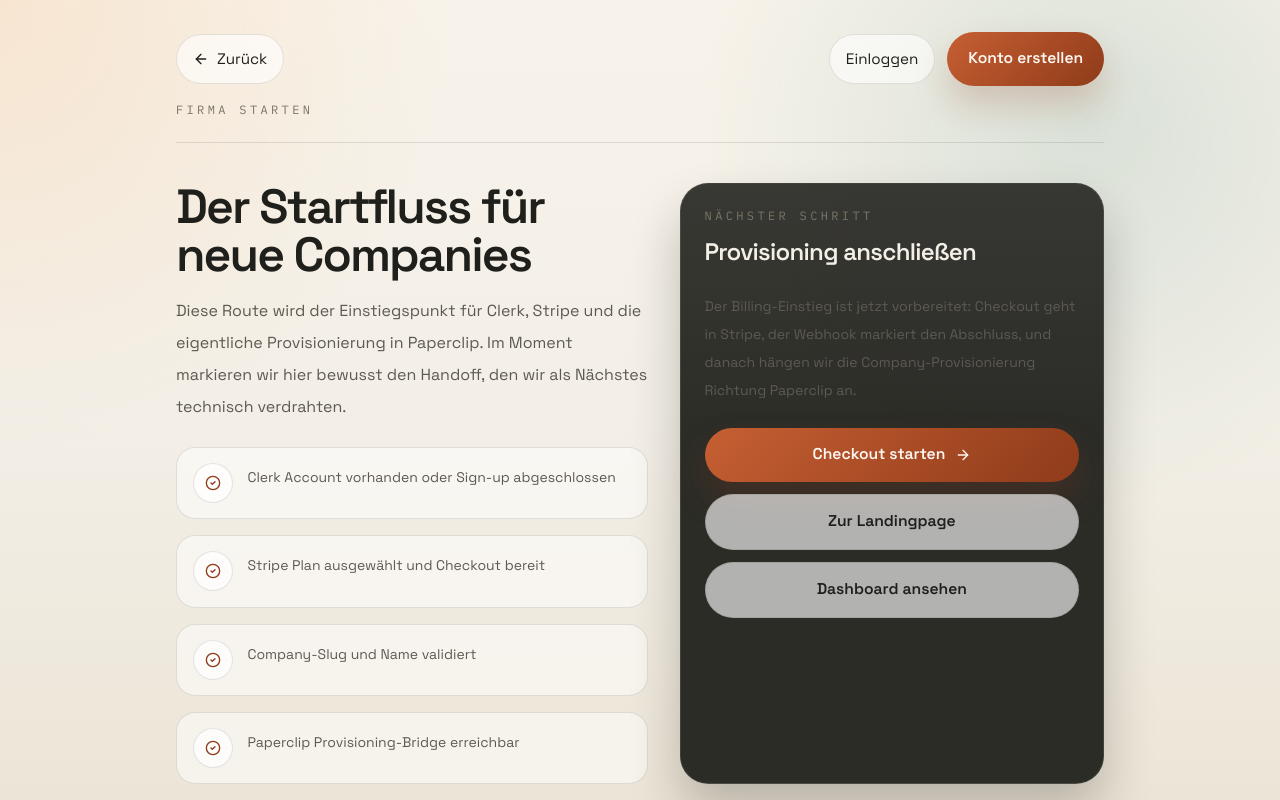
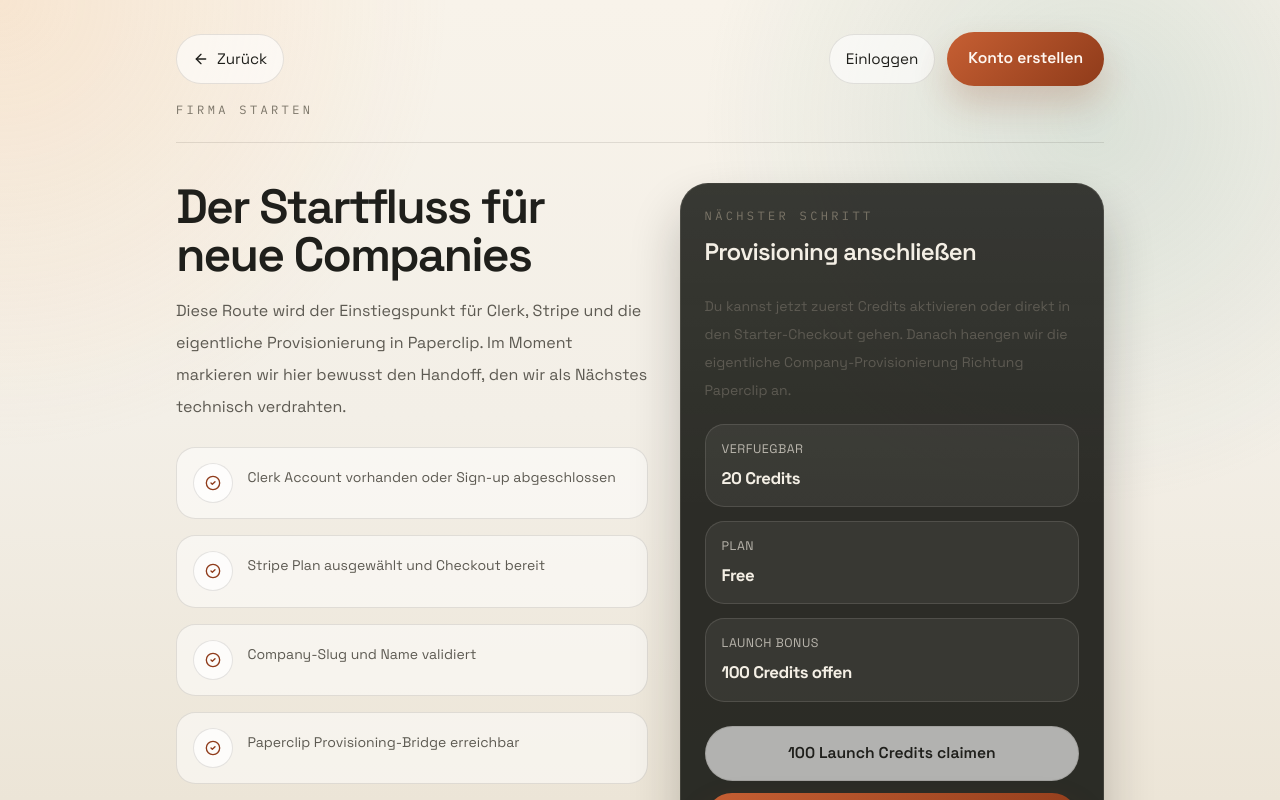
Before and after one commit to Nuculeus/AutopilotGmbH, a Next.js app in the folder wrapper/: page /start in a window 1280 px wide. Shown: the top 800 px of the page. Built offline with nearby package versions, Linux system fonts and the light colour scheme; no server answers.

Commit message:
feat: add launch credits policy and claim flow

```diff
--- /dev/null
+++ b/wrapper/app/api/credits/claim/route.ts
@@ -0,0 +1,46 @@
+import { auth, clerkClient } from "@clerk/nextjs/server";
+import { NextResponse } from "next/server";
+import {
+  CREDIT_POLICY,
+  getLaunchBonusExpiryDate,
+  normalizeCreditMetadata,
+} from "@/lib/credits";
+
+export async function POST(request: Request) {
+  const { userId } = await auth();
+
+  if (!userId) {
+    return NextResponse.redirect(new URL("/sign-in", request.url), 303);
+  }
+
+  const client = await clerkClient();
+  const user = await client.users.getUser(userId);
+  const current = normalizeCreditMetadata(user.publicMetadata?.autopilotCredits);
+
+  if (current.launchBonusClaimed) {
+    return NextResponse.redirect(
+      new URL("/start?credits=already-claimed", request.url),
+      303,
+    );
+  }
+
+  await client.users.updateUserMetadata(userId, {
+    publicMetadata: {
+      autopilotCredits: {
+        ...current,
+        plan: current.plan === "free" ? "launch" : current.plan,
+        launchBonusClaimed: true,
+        launchBonusClaimedAt: new Date().toISOString(),
+        launchBonusExpiresAt: getLaunchBonusExpiryDate(),
+      },
+    },
+  });
+
+  return NextResponse.redirect(
+    new URL(
+      `/start?credits=claimed&bonus=${CREDIT_POLICY.launchBonusCredits}`,
+      request.url,
+    ),
+    303,
+  );
+}
--- a/wrapper/app/api/stripe/checkout/route.ts
+++ b/wrapper/app/api/stripe/checkout/route.ts
@@ -32,6 +32,7 @@ export async function POST(request: Request) {
     metadata: {
       clerkUserId: userId,
       flow: "autopilot-company-start",
+      targetPlan: "starter",
     },
   });
 
--- a/wrapper/app/dashboard/page.tsx
+++ b/wrapper/app/dashboard/page.tsx
@@ -1,35 +1,40 @@
 import Link from "next/link";
 import { Activity, ArrowRight, BadgeEuro, FileBarChart2, Shield } from "lucide-react";
 import { AuthControls } from "../../components/auth-controls";
+import { formatPlanLabel } from "../../lib/credits";
+import { getCurrentUserState } from "../../lib/current-user";
 
+export default async function DashboardPage() {
+  const { creditSummary } = await getCurrentUserState();
   const cards = [
     {
-    label: "Monatlicher Umsatz",
-    value: "12.480 EUR",
-    detail: "aus drei aktiven Companies",
+      label: "Verfuegbare Credits",
+      value: String(creditSummary.availableCredits),
+      detail: `${creditSummary.freeTrialCredits} Trial + ${creditSummary.launchBonusCredits} Launch + ${creditSummary.monthlyPlanCredits} Plan`,
       icon: BadgeEuro,
     },
     {
-    label: "Agentenläufe",
-    value: "48",
-    detail: "seit Mitternacht ausgeführt",
+      label: "Aktiver Plan",
+      value: formatPlanLabel(creditSummary.plan),
+      detail: "Steuert Monatscredits und Feature-Grenzen",
       icon: Activity,
     },
     {
-    label: "Compliance",
-    value: "gruen",
-    detail: "Consent und Logs im Rahmen",
+      label: "Launch Bonus",
+      value: creditSummary.launchBonusClaimed ? "aktiv" : "offen",
+      detail: creditSummary.launchBonusExpiresAt
+        ? `gueltig bis ${new Date(creditSummary.launchBonusExpiresAt).toLocaleDateString("de-DE")}`
+        : "100 Bonuscredits fuer den Launch-Claim",
       icon: Shield,
     },
     {
-    label: "DATEV Export",
-    value: "bereit",
-    detail: "letzte Aktualisierung 07:42",
+      label: "Verbrauchte Credits",
+      value: String(creditSummary.consumedCredits),
+      detail: "Wird spaeter pro Workflow und Agentenlauf belastet",
       icon: FileBarChart2,
     },
   ];
 
-export default function DashboardPage() {
   return (
     <main className="mx-auto flex min-h-screen w-full max-w-7xl flex-col px-6 py-8 sm:px-10 lg:px-12">
       <div className="flex flex-col gap-4 border-b border-[var(--line)] pb-6">
@@ -95,7 +100,7 @@ export default function DashboardPage() {
             <div className="milestone-row">
               <span className="milestone-index">01</span>
               <p className="text-sm leading-7 text-[var(--soft)]">
-                Checkout bestätigen und Billing-Status auf aktiv setzen.
+                Launch-Credits claimen oder Starter-Checkout abschliessen.
               </p>
             </div>
             <div className="milestone-row">
--- a/wrapper/app/globals.css
+++ b/wrapper/app/globals.css
@@ -240,6 +240,35 @@ a {
   backdrop-filter: blur(12px);
 }
 
+.credits-stack {
+  display: grid;
+  gap: 0.85rem;
+  margin-top: 1.25rem;
+}
+
+.credit-stat {
+  border-radius: 1.2rem;
+  border: 1px solid rgba(255, 245, 232, 0.12);
+  background: rgba(255, 255, 255, 0.06);
+  padding: 0.95rem 1rem;
+}
+
+.credit-label {
+  display: block;
+  font-size: 0.78rem;
+  letter-spacing: 0.04em;
+  text-transform: uppercase;
+  color: rgba(244, 239, 229, 0.68);
+}
+
+.credit-value {
+  display: block;
+  margin-top: 0.45rem;
+  font-size: 1.05rem;
+  letter-spacing: -0.03em;
+  color: var(--panel-ink);
+}
+
 @media (max-width: 640px) {
   .metrics-grid {
     grid-template-columns: 1fr;
--- a/wrapper/app/start/page.tsx
+++ b/wrapper/app/start/page.tsx
@@ -1,6 +1,8 @@
 import Link from "next/link";
 import { ArrowLeft, ArrowRight, CheckCircle2 } from "lucide-react";
 import { AuthControls } from "../../components/auth-controls";
+import { formatPlanLabel } from "../../lib/credits";
+import { getCurrentUserState } from "../../lib/current-user";
 
 const checklist = [
   "Clerk Account vorhanden oder Sign-up abgeschlossen",
@@ -9,7 +11,9 @@ const checklist = [
   "Paperclip Provisioning-Bridge erreichbar",
 ];
 
-export default function StartPage() {
+export default async function StartPage() {
+  const { creditSummary } = await getCurrentUserState();
+
   return (
     <main className="mx-auto flex min-h-screen w-full max-w-5xl flex-col px-6 py-8 sm:px-10 lg:px-12">
       <div className="flex flex-col gap-4 border-b border-[var(--line)] pb-6">
@@ -64,15 +68,43 @@ export default function StartPage() {
           </div>
 
           <p className="text-sm leading-7 text-[var(--soft)]">
-            Der Billing-Einstieg ist jetzt vorbereitet: Checkout geht in Stripe,
-            der Webhook markiert den Abschluss, und danach hängen wir die
+            Du kannst jetzt zuerst Credits aktivieren oder direkt in den
+            Starter-Checkout gehen. Danach haengen wir die eigentliche
             Company-Provisionierung Richtung Paperclip an.
           </p>
 
+          <div className="credits-stack">
+            <div className="credit-stat">
+              <span className="credit-label">Verfuegbar</span>
+              <strong className="credit-value">
+                {creditSummary.availableCredits} Credits
+              </strong>
+            </div>
+            <div className="credit-stat">
+              <span className="credit-label">Plan</span>
+              <strong className="credit-value">
+                {formatPlanLabel(creditSummary.plan)}
+              </strong>
+            </div>
+            <div className="credit-stat">
+              <span className="credit-label">Launch Bonus</span>
+              <strong className="credit-value">
+                {creditSummary.launchBonusClaimed ? "bereits aktiviert" : "100 Credits offen"}
+              </strong>
+            </div>
+          </div>
+
           <div className="mt-6 flex flex-col gap-3">
+            {creditSummary.bonusEligible ? (
+              <form action="/api/credits/claim" method="POST">
+                <button className="secondary-cta w-full" type="submit">
+                  100 Launch Credits claimen
+                </button>
+              </form>
+            ) : null}
             <form action="/api/stripe/checkout" method="POST">
               <button className="primary-cta w-full" type="submit">
-                Checkout starten
+                Starter Checkout starten
                 <ArrowRight className="h-4 w-4" />
               </button>
             </form>
--- /dev/null
+++ b/wrapper/lib/credits.ts
@@ -0,0 +1,117 @@
+export const CREDIT_POLICY = {
+  freeTrialCredits: 20,
+  launchBonusCredits: 100,
+  starterMonthlyCredits: 50,
+  proMonthlyCredits: 200,
+  launchBonusExpiryDays: 30,
+  topUpPricePerCreditEur: 0.5,
+} as const;
+
+export type AutopilotPlan = "free" | "launch" | "starter" | "pro";
+
+export type CreditMetadata = {
+  plan?: AutopilotPlan;
+  launchBonusClaimed?: boolean;
+  launchBonusClaimedAt?: string;
+  launchBonusExpiresAt?: string;
+  consumedCredits?: number;
+  manualCredits?: number;
+  stripeCustomerId?: string;
+  lastCheckoutSessionId?: string;
+};
+
+export type CreditSummary = {
+  plan: AutopilotPlan;
+  freeTrialCredits: number;
+  launchBonusCredits: number;
+  monthlyPlanCredits: number;
+  manualCredits: number;
+  consumedCredits: number;
+  availableCredits: number;
+  launchBonusClaimed: boolean;
+  launchBonusExpiresAt: string | null;
+  bonusEligible: boolean;
+};
+
+export function normalizeCreditMetadata(
+  value: unknown,
+): Required<Pick<CreditMetadata, "plan" | "launchBonusClaimed" | "consumedCredits" | "manualCredits">> &
+  Omit<CreditMetadata, "plan" | "launchBonusClaimed" | "consumedCredits" | "manualCredits"> {
+  const source = value && typeof value === "object" ? (value as CreditMetadata) : {};
+
+  return {
+    plan:
+      source.plan === "launch" ||
+      source.plan === "starter" ||
+      source.plan === "pro"
+        ? source.plan
+        : "free",
+    launchBonusClaimed: Boolean(source.launchBonusClaimed),
+    launchBonusClaimedAt: source.launchBonusClaimedAt,
+    launchBonusExpiresAt: source.launchBonusExpiresAt,
+    consumedCredits: Number(source.consumedCredits ?? 0),
+    manualCredits: Number(source.manualCredits ?? 0),
+    stripeCustomerId: source.stripeCustomerId,
+    lastCheckoutSessionId: source.lastCheckoutSessionId,
+  };
+}
+
+export function getPlanCredits(plan: AutopilotPlan) {
+  switch (plan) {
+    case "starter":
+      return CREDIT_POLICY.starterMonthlyCredits;
+    case "pro":
+      return CREDIT_POLICY.proMonthlyCredits;
+    default:
+      return 0;
+  }
+}
+
+export function summarizeCredits(value: unknown): CreditSummary {
+  const metadata = normalizeCreditMetadata(value);
+  const freeTrialCredits = CREDIT_POLICY.freeTrialCredits;
+  const launchBonusCredits = metadata.launchBonusClaimed
+    ? CREDIT_POLICY.launchBonusCredits
+    : 0;
+  const monthlyPlanCredits = getPlanCredits(metadata.plan);
+  const availableCredits = Math.max(
+    freeTrialCredits +
+      launchBonusCredits +
+      monthlyPlanCredits +
+      metadata.manualCredits -
+      metadata.consumedCredits,
+    0,
+  );
+
+  return {
+    plan: metadata.plan,
+    freeTrialCredits,
+    launchBonusCredits,
+    monthlyPlanCredits,
+    manualCredits: metadata.manualCredits,
+    consumedCredits: metadata.consumedCredits,
+    availableCredits,
+    launchBonusClaimed: metadata.launchBonusClaimed,
+    launchBonusExpiresAt: metadata.launchBonusExpiresAt ?? null,
+    bonusEligible: !metadata.launchBonusClaimed,
+  };
+}
+
+export function getLaunchBonusExpiryDate(now = new Date()) {
+  const expiry = new Date(now);
+  expiry.setDate(expiry.getDate() + CREDIT_POLICY.launchBonusExpiryDays);
+  return expiry.toISOString();
+}
+
+export function formatPlanLabel(plan: AutopilotPlan) {
+  switch (plan) {
+    case "launch":
+      return "Launch";
+    case "starter":
+      return "Starter";
+    case "pro":
+      return "Pro";
+    default:
+      return "Free";
+  }
+}
--- /dev/null
+++ b/wrapper/lib/current-user.ts
@@ -0,0 +1,16 @@
+import { auth, clerkClient } from "@clerk/nextjs/server";
+import { summarizeCredits } from "@/lib/credits";
+
+export async function getCurrentUserState() {
+  const { userId } = await auth();
+
+  if (!userId) {
+    return { userId: null, user: null, creditSummary: summarizeCredits(null) };
+  }
+
+  const client = await clerkClient();
+  const user = await client.users.getUser(userId);
+  const creditSummary = summarizeCredits(user.publicMetadata?.autopilotCredits);
+
+  return { userId, user, creditSummary };
+}
```
Also changed, not shown: wrapper/app/api/stripe/webhook/route.ts (+30 -1 lines). Lines whose indentation alone changed are shown as unchanged.
